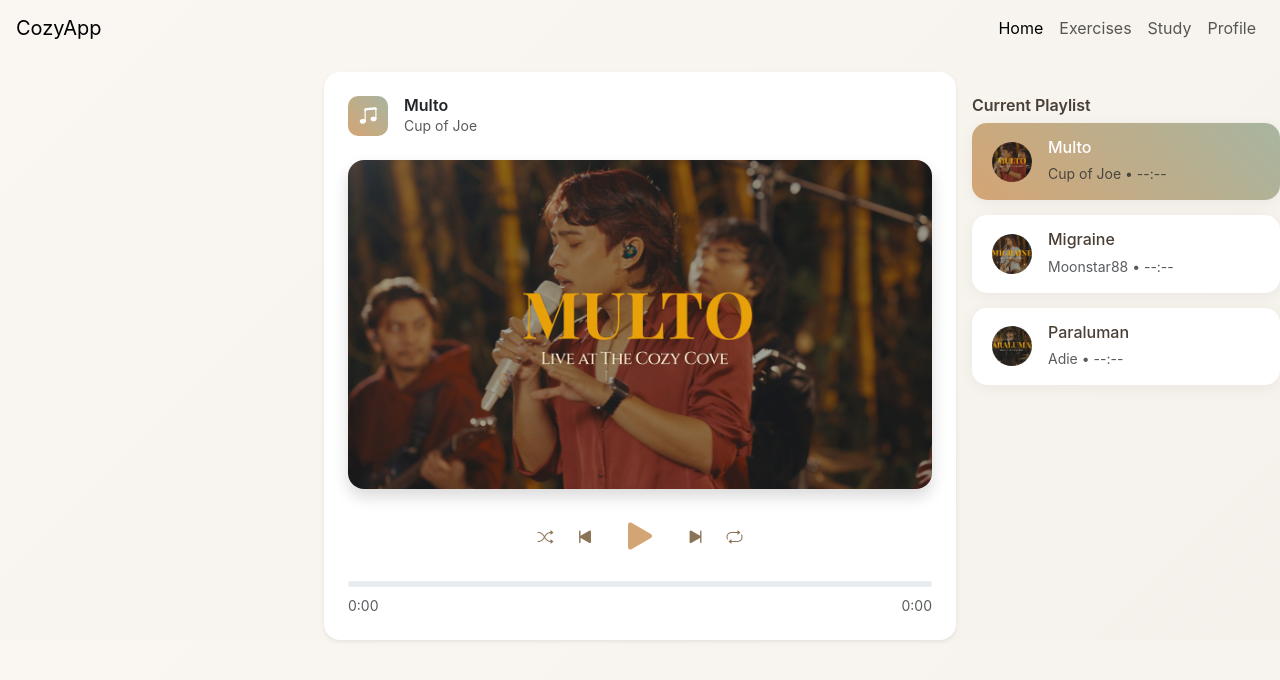
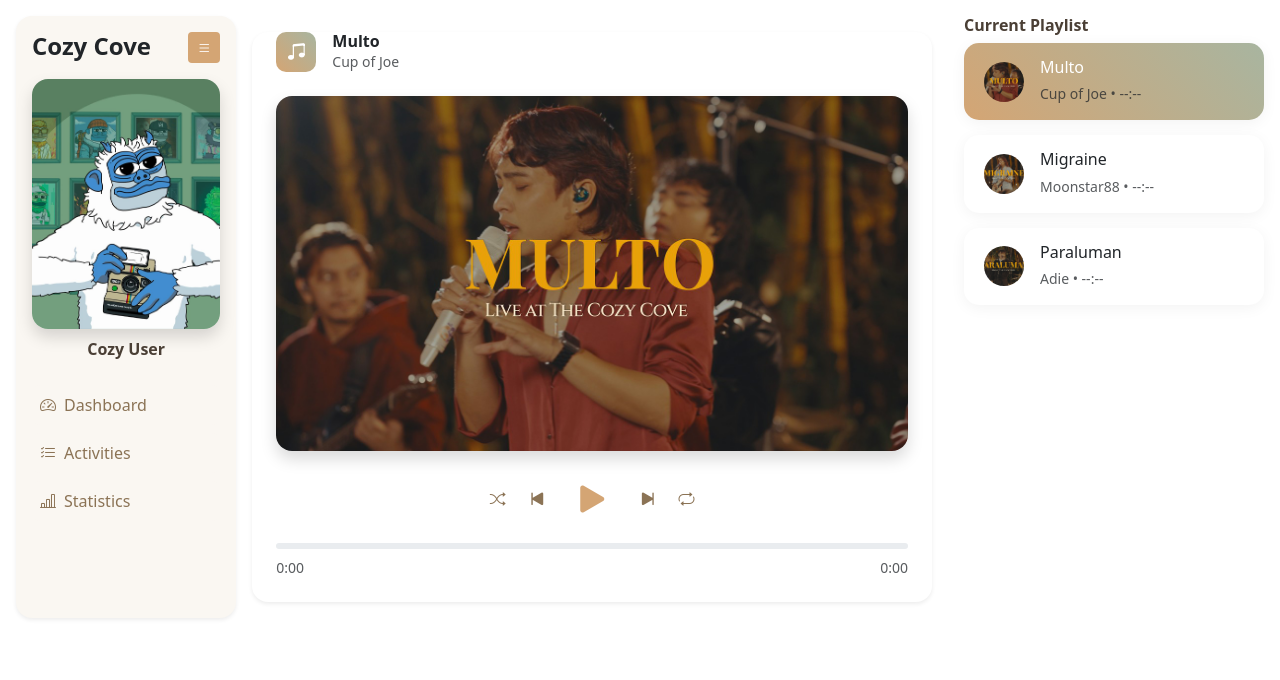
Before and after one commit to PhilipArland/cozy-flipped, a plain HTML site: page dashboard.html in a window 1280 px wide. Drawn offline with Linux system fonts and the light colour scheme.

Commit message:
add collapsible sidebar

```diff
--- a/assets/css/style.css
+++ b/assets/css/style.css
@@ -20,11 +20,57 @@
     align-items: center;
 }
 
-body {
-    font-family: 'Inter', sans-serif;
-    background: linear-gradient(135deg, var(--warm-cream) 0%, #f5f1eb 100%);
-    color: var(--deep-brown);
+#main-container {
+    transition: all 0.3s ease;
 }
+
+#sidebar {
+    width: 400px;
+    transition: all 0.3s ease;
+}
+
+#sidebar.closed {
+    width: 80px;
+    overflow: hidden;
+    padding: 0;
+}
+
+#content {
+    transition: all 0.3s ease;
+}
+
+.cozy-profile img {
+    object-fit: cover;
+    width: 250px;
+    height: 250px;
+    border-radius: 16px;
+    transition: all 0.3s ease-in-out;
+}
+
+#sidebar.closed .cozy-profile img {
+    width: 40px;
+    height: 40px;
+    border-radius: 10px;
+}
+
+#sidebar span {
+    display: inline-block;
+    opacity: 1;
+    transition: opacity 0.3s ease-in-out;
+    /* smooth fade */
+}
+
+#sidebar.closed span {
+    opacity: 0;
+    /* fade out instead of instantly hiding */
+    pointer-events: none;
+    /* prevent interaction when hidden */
+}
+
+#sidebar.closed h4 {
+    display: none;
+}
+
 
 .album-cover {
     width: 40px;
@@ -94,11 +140,6 @@ body {
     background-color: var(--warm-cream);
 }
 
-/* .cozy-card i {
-    color: var(--cozy-orange);
-    font-size: 1.5rem;
-} */
-
 .cozy-card h5 {
     color: var(--deep-brown);
 }
--- a/dashboard.html
+++ b/dashboard.html
@@ -12,38 +12,65 @@
 </head>
 
 <body>
-    <div class="container-fluid p-0">
-        <nav class="navbar navbar-expand-lg navbar-light px-3 mb-3">
-            <a class="navbar-brand" href="#">CozyApp</a>
-            <button class="navbar-toggler" type="button" data-bs-toggle="collapse" data-bs-target="#navbarContent"
-                aria-controls="navbarContent" aria-expanded="false" aria-label="Toggle navigation">
-                <span class="navbar-toggler-icon"></span>
+    <div class="container-fluid p-2 p-md-3">
+        <div class="row g-3">
+            <div class="col-lg-9">
+                <div class="d-flex" id="main-container">
+                    <!-- Sidebar -->
+                    <div id="sidebar" class="card cozy-card rounded-4 shadow-sm border-0 p-3 d-none d-md-block"
+                        style="background: var(--warm-cream);">
+
+                        <!-- Toggle Button -->
+                        <div class="d-flex justify-content-between">
+                            <h4 class="fw-bold">Cozy Cove</h4>
+                            <button id="toggle-btn" class="btn btn-sm mb-3"
+                                style="background: var(--cozy-orange); color: white;">
+                                <i class="bi bi-list"></i>
                             </button>
+                        </div>
 
-            <div class="collapse navbar-collapse" id="navbarContent">
-                <ul class="navbar-nav ms-auto mb-2 mb-lg-0">
-                    <li class="nav-item">
-                        <a class="nav-link active" aria-current="page" href="#">Home</a>
+                        <!-- Profile / Banner Image -->
+                        <div class="text-center mb-4 cozy-profile">
+                            <img src="assets/img/yeti.jpg" alt="Cozy Yeti" class="img-fluid shadow"">
+                            <p class=" mt-2 mb-0 fw-semibold" style="color: var(--deep-brown);">Cozy User</p>
+                        </div>
+
+                        <!-- Sidebar Menu -->
+                        <div class="sidebar-menu">
+                            <ul class="list-unstyled mb-0">
+                                <li class="mb-2">
+                                    <a href="#"
+                                        class="d-flex align-items-center gap-2 p-2 rounded-3 text-decoration-none"
+                                        style="color: var(--soft-brown); background: var(--warm-cream);">
+                                        <i class="bi bi-speedometer2"></i>
+                                        <span>Dashboard</span>
+                                    </a>
                                 </li>
-                    <li class="nav-item">
-                        <a class="nav-link" href="#">Exercises</a>
+                                <li class="mb-2">
+                                    <a href="#"
+                                        class="d-flex align-items-center gap-2 p-2 rounded-3 text-decoration-none"
+                                        style="color: var(--soft-brown); background: var(--warm-cream);">
+                                        <i class="bi bi-list-check"></i>
+                                        <span>Activities</span>
+                                    </a>
                                 </li>
-                    <li class="nav-item">
-                        <a class="nav-link" href="#">Study</a>
-                    </li>
-                    <li class="nav-item">
-                        <a class="nav-link" href="#">Profile</a>
+                                <li class="mb-2">
+                                    <a href="#"
+                                        class="d-flex align-items-center gap-2 p-2 rounded-3 text-decoration-none"
+                                        style="color: var(--soft-brown); background: var(--warm-cream);">
+                                        <i class="bi bi-bar-chart-line"></i>
+                                        <span>Statistics</span>
+                                    </a>
                                 </li>
                             </ul>
                         </div>
-        </nav>
-
-        <div class="row g-3">
-            <div class="col-lg-3">
 
                     </div>
-            <div class="col-lg-6">
-                <div class="card p-4 rounded-4 border-0 shadow-sm">
+
+
+                    <!-- Main Content -->
+                    <div id="content" class="flex-grow-1 p-3">
+                        <div class="card p-4 pt-0 rounded-4 border-0 shadow-sm">
                             <div class="d-flex align-items-center justify-content-between mb-4">
                                 <div class="d-flex">
                                     <div class="album-cover d-flex align-items-center justify-content-center me-3">
@@ -94,23 +121,34 @@
                             </div>
                         </div>
                     </div>
+                </div>
+            </div>
 
             <div class="col-lg-3">
-
-
-                <!-- Playlist -->
-                <div class="mt-4">
+                <div class="">
                     <h6 class="fw-semibold" style="color: var(--deep-brown);">Current Playlist</h6>
                     <div id="playlistContainer">
                     </div>
                 </div>
-
             </div>
         </div>
     </div>
+    <script>
+        const toggleBtn = document.getElementById('toggle-btn');
+        const sidebar = document.getElementById('sidebar');
 
+        toggleBtn.addEventListener('click', () => {
+            sidebar.classList.toggle('closed');
+            if (sidebar.classList.contains('closed')) {
+                toggleBtn.innerHTML = '<i class="bi bi-list"></i>';
+            } else {
+                toggleBtn.innerHTML = '<i class="bi bi-list"></i>';
+            }
+        });
+    </script>
     <script src="assets/vendor/bootstrap/js/bootstrap.bundle.min.js"></script>
     <script src="assets/js/main.js"></script>
+    <script src="assets/js/to-do.js"></script>
 </body>
 
 </html>
```
Also changed, not shown: assets/img/yeti.jpg (added), assets/img/yeti2.jpg (added). Lines whose indentation alone changed are shown as unchanged.
